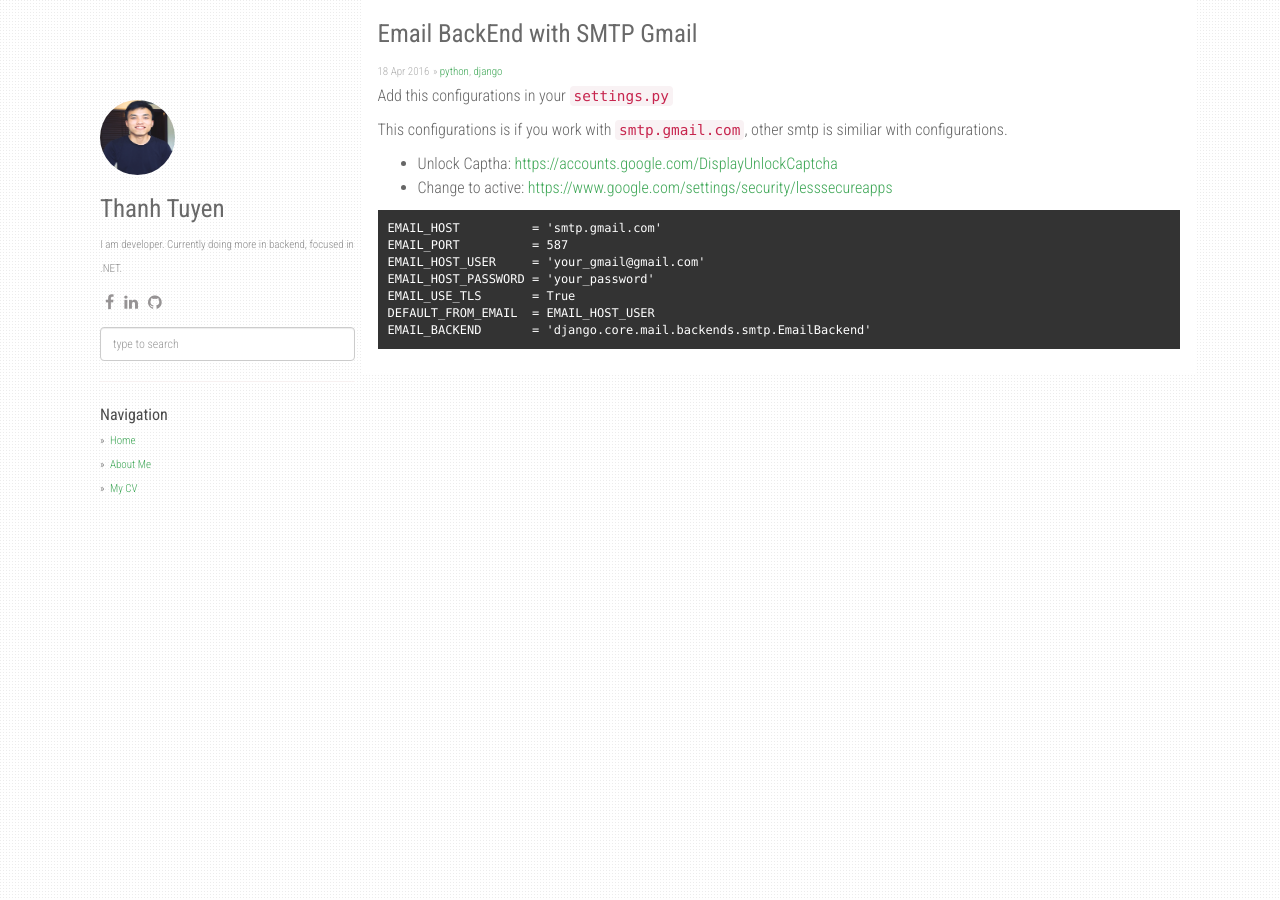
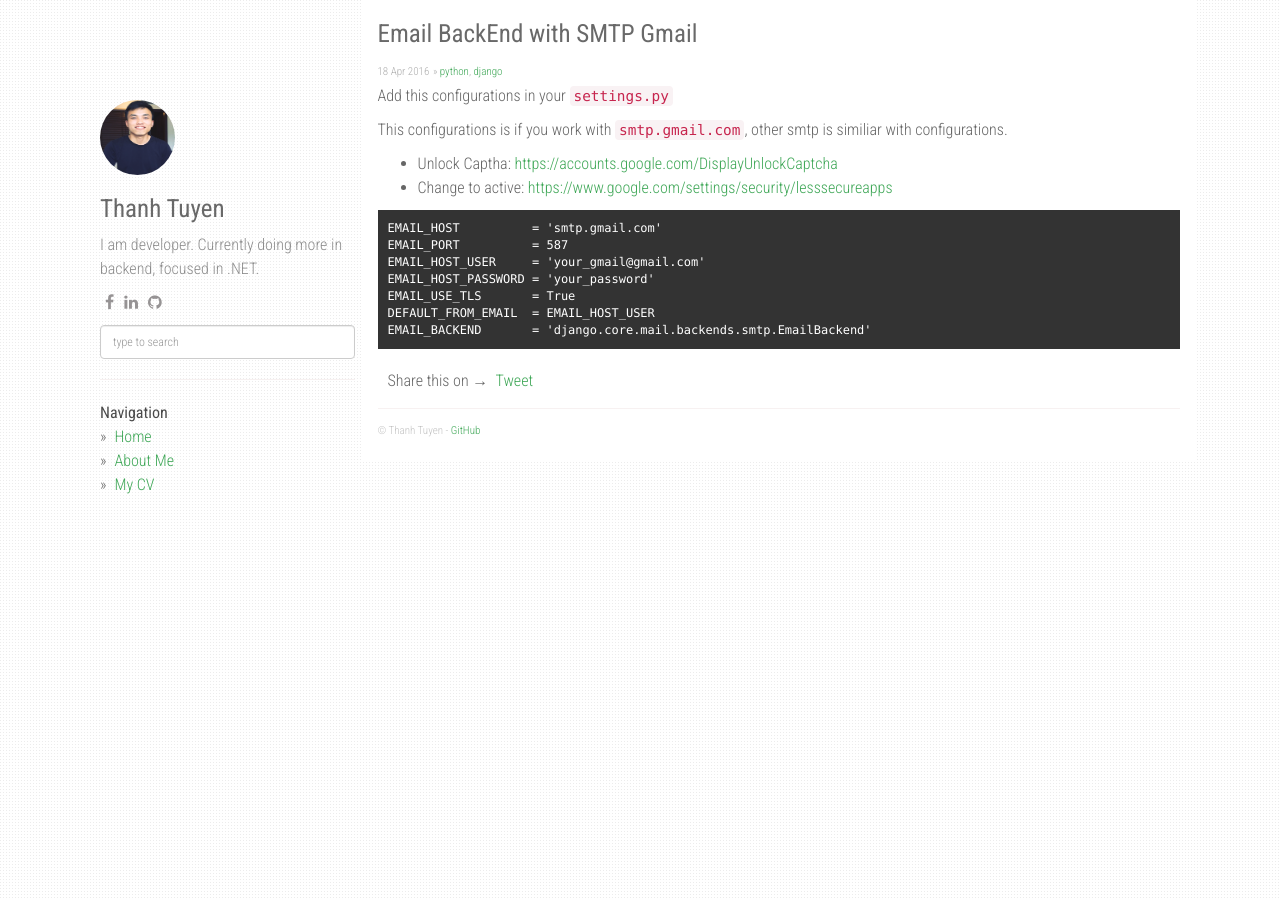
Before and after one commit to tuyentit/personal_stacks, a Jekyll site: the page built from archive/2016-04-19-email-backend-with-smtp-gmail.markdown, in a window 1280 px wide. Built offline with Jekyll 4.4.1, drawn with Linux system fonts in a browser that asks for light colours; nearby versions of some CDN libraries; comment, search, counter and statistics services are not loaded.

Commit message:
Update layout

```diff
--- a/_config.yml
+++ b/_config.yml
@@ -3,7 +3,7 @@ description: My Personal Stack Problems
 author: Thanh Tuyen
 github: https://github.com/tuyentit
 about: I am developer. Currently doing more in backend, focused in .NET.
-disqus_shortname: stackproblems
+disqus_shortname: tuyentit
 #google_analytics: UA-XXXXXXXX-Y
 avatar_url: /static/img/avatar2.png
 
@@ -60,3 +60,4 @@ plugins:
   - jemoji
 
 highlighter: rouge
+comments: true
--- a/_includes/share-page.html
+++ b/_includes/share-page.html
@@ -1,16 +1,16 @@
 <div class="share-page">
-  <!-- <span style="float: left;">Share this on &rarr;&nbsp;&nbsp;</span> -->
+  <span style="float: left;">Share this on &rarr;&nbsp;&nbsp;</span>
 
   <!-- Twitter -->
-  <!-- <a href="https://twitter.com/share" class="twitter-share-button" data-via="{{ site.share.twitter_username }}">Tweet</a>
-  <script>!function(d,s,id){var js,fjs=d.getElementsByTagName(s)[0],p=/^http:/.test(d.location)?'http':'https';if(!d.getElementById(id)){js=d.createElement(s);js.id=id;js.src=p+'://platform.twitter.com/widgets.js';fjs.parentNode.insertBefore(js,fjs);}}(document, 'script', 'twitter-wjs');</script> -->
+  <a href="https://twitter.com/share" class="twitter-share-button" data-via="{{ site.share.twitter_username }}">Tweet</a>
+  <script>!function(d,s,id){var js,fjs=d.getElementsByTagName(s)[0],p=/^http:/.test(d.location)?'http':'https';if(!d.getElementById(id)){js=d.createElement(s);js.id=id;js.src=p+'://platform.twitter.com/widgets.js';fjs.parentNode.insertBefore(js,fjs);}}(document, 'script', 'twitter-wjs');</script>
 
   <!-- Google + -->
-  <!-- <div class="g-plus" data-action="share" data-annotation="bubble"></div>
-  <script src="https://apis.google.com/js/platform.js" async defer></script> -->
+  <div class="g-plus" data-action="share" data-annotation="bubble"></div>
+  <script src="https://apis.google.com/js/platform.js" async defer></script>
 
   <!-- Facebook -->
-  <!-- <div class="fb-share-button" data-href="{{ site.url }}{{ page.url }}" data-layout="button_count" style="position: relative; top: -8px; left: 3px;"></div> -->
+  <div class="fb-share-button" data-href="{{ site.url }}{{ page.url }}" data-layout="button_count" style="position: relative; top: -8px; left: 3px;"></div>
 </div>
 
 <div id="fb-root"></div>
--- a/_layouts/default.html
+++ b/_layouts/default.html
@@ -149,16 +149,16 @@ layout: compress
       </div>
       <div class="col-sm-9 col-offset-1 main-layout">
         {{ content }}
-        <!-- <footer>
+        <footer>
           &copy; {{ site.author }}
           {% if site.github %}
-            - <a href="{{ site.github }}">{{ site.github }}</a> - Powered by Jekyll.
+            - <a href="{{ site.github }}">{{ site.github }}</a>
           {% endif %}
-          <div class="btn-github" style="float:right;">
-            <iframe src="https://ghbtns.com/github-btn.html?user=agusmakmun&repo=agusmakmun.github.io&type=star&count=true" frameborder="0" scrolling="0" width="85" height="20px"></iframe>
-            <iframe src="https://ghbtns.com/github-btn.html?user=agusmakmun&repo=agusmakmun.github.io&type=fork&count=true" frameborder="0" scrolling="0" width="85" height="20px"></iframe>
-          </div>
-        </footer> -->
+          <!-- <div class="btn-github" style="float:right;">
+            <iframe src="https://ghbtns.com/github-btn.html?user=tuyentit&repo=https://github.com/tuyentit&type=star&count=true" frameborder="0" scrolling="0" width="85" height="20px"></iframe>
+            <iframe src="https://ghbtns.com/github-btn.html?user=tuyentit&repo=https://github.com/tuyentit&type=fork&count=true" frameborder="0" scrolling="0" width="85" height="20px"></iframe>
+          </div> -->
+        </footer>
       </div>
       <!-- end /.col-sm-8 -->
     </div>
@@ -176,5 +176,6 @@ layout: compress
     <script src="https://code.jquery.com/jquery-3.3.1.slim.min.js" integrity="sha384-q8i/X+965DzO0rT7abK41JStQIAqVgRVzpbzo5smXKp4YfRvH+8abtTE1Pi6jizo" crossorigin="anonymous"></script>
     <script src="https://cdnjs.cloudflare.com/ajax/libs/popper.js/1.14.3/umd/popper.min.js" integrity="sha384-ZMP7rVo3mIykV+2+9J3UJ46jBk0WLaUAdn689aCwoqbBJiSnjAK/l8WvCWPIPm49" crossorigin="anonymous"></script>
     <script src="https://stackpath.bootstrapcdn.com/bootstrap/4.1.3/js/bootstrap.min.js" integrity="sha384-ChfqqxuZUCnJSK3+MXmPNIyE6ZbWh2IMqE241rYiqJxyMiZ6OW/JmZQ5stwEULTy" crossorigin="anonymous"></script>
+    <script id="dsq-count-scr" src="//tuyentit.disqus.com/count.js" async></script>
   </body>
 </html>
--- a/_layouts/post.html
+++ b/_layouts/post.html
@@ -54,7 +54,8 @@ layout: default
   {% endif %}
 </div>
 
-<!-- <div class="disqus-comments">
+
+  <div class="disqus-comments">
       <div id="disqus_thread"></div>
       <script type="text/javascript">
         /* <![CDATA[ */
@@ -70,4 +71,4 @@ layout: default
         })();
         /* ]]> */
       </script>
-</div> -->
+  </div>
--- a/index.html
+++ b/index.html
@@ -8,7 +8,11 @@ layout: default
 
   <ol class="posts">
     {% for post in paginator.posts %}
-      <li><a href="{{ post.url }}">{{ post.title }}</a> &raquo; <i><span>{{ post.date | date_to_string }}</span></i></li>
+      <li>
+        <a href="{{ post.url }}">{{ post.title }}</a> &raquo; <i><span>{{ post.date | date_to_string }}</span></i>
+        &raquo;
+        <a href="{{ post.url }}#disqus_thread" style="font-size:10px;">0 comments</a>
+      </li>
     {% endfor %}
   </ol>
 
--- a/static/css/main.css
+++ b/static/css/main.css
@@ -84,7 +84,7 @@ footer {
 /* Left column */
 div.col-sm-3 {
   margin-top: 100px;
-  font-size: 11px;
+  font-size: 16px;
   color: #666;
 }
 div.col-sm-3 strong {
```
Lines whose indentation alone changed are shown as unchanged.
